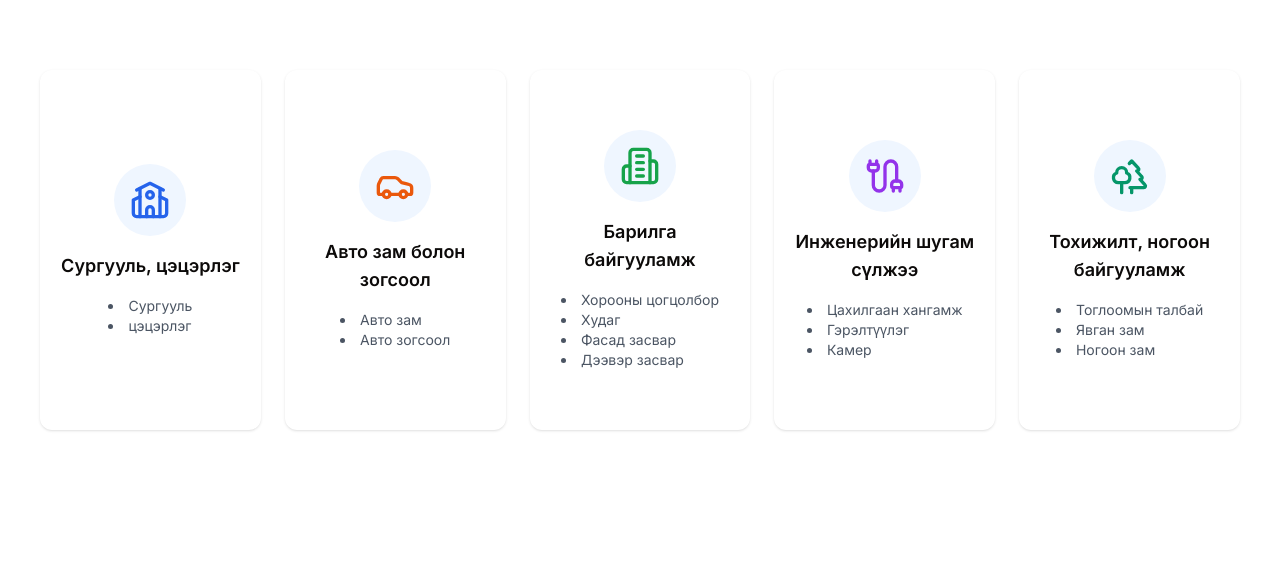
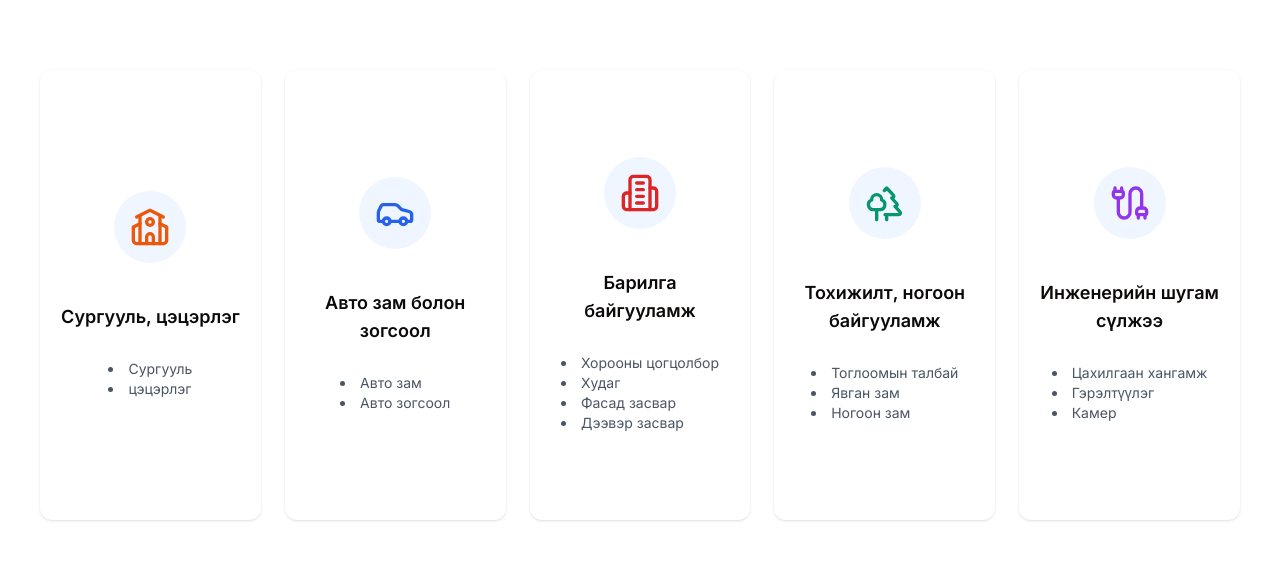
Before and after one commit to goldenRN/shdMonitoring, a Next.js app in the folder traversypress-ui-main/: page / in a window 1280 px wide. Shown: the part 161-731 px from the top of the page. Built offline with nearby package versions, Linux system fonts and the light colour scheme; no server answers.

Commit message:
buleg web done again

```diff
--- a/traversypress-ui-main/components/CategoriesGrid.tsx
+++ b/traversypress-ui-main/components/CategoriesGrid.tsx
@@ -11,19 +11,19 @@ interface Category {
 
 const categories: Category[] = [
   {
-    icon: <School className="w-10 h-10 text-blue-600" />,
+    icon: <School className="w-10 h-10 text-orange-600" />,
     name: "Сургууль, цэцэрлэг",
     subCategories: [
       "Сургууль", "цэцэрлэг"
     ],
   },
   {
-    icon: <Car className="w-10 h-10 text-orange-600" />,
+    icon: <Car className="w-10 h-10 text-blue-600" />,
     name: "Авто зам болон зогсоол",
     subCategories: ["Авто зам", "Авто зогсоол"],
   },
   {
-    icon: <Building2 className="w-10 h-10 text-green-600" />,
+    icon: <Building2 className="w-10 h-10 text-red-600" />,
     name: "Барилга байгууламж",
     subCategories: [
       "Хорооны цогцолбор",
@@ -32,15 +32,16 @@ const categories: Category[] = [
       "Дээвэр засвар",
     ],
   },
+
+  {
+    icon: <Trees className="w-10 h-10 text-emerald-600" />,
+    name: "Тохижилт, ногоон байгууламж",
+    subCategories: ["Тоглоомын талбай", "Явган зам", "Ногоон зам"],
+  },
   {
     icon: <Cable className="w-10 h-10 text-purple-600" />,
     name: "Инженерийн шугам сүлжээ",
     subCategories: ["Цахилгаан хангамж", "Гэрэлтүүлэг", "Камер"],
-  },
-  {
-    icon: <Trees className="w-10 h-10 text-emerald-600" />,
-    name: "Тохижилт, ногоон байгууламж",
-    subCategories: ["Тоглоомын талбай", "Явган зам", "Ногоон зам"],
   },
 ]
 interface Classes {
@@ -67,19 +68,21 @@ export default function CategoriesGrid() {
   return (
     <>
       <main className=" py-12">
-        <div className="grid grid-cols-1 sm:grid-cols-1 md:grid-cols-5 gap-6 max-w-7xl mx-auto px-4">
+        <div className="grid grid-cols-1 sm:grid-cols-1 md:grid-cols-5 gap-6 min-w-7xl mx-auto px-4">
           {categories.map((cat, idx) => (
-            <Link href={`/news/${idx}?icon=${cat.icon}&name=${cat.name}&desc=${cat.subCategories}`}>
+            <Link
+              key={idx + 1}
+              href={`/news/${idx + 1}?icon=${cat.icon}&name=${cat.name}&desc=${cat.subCategories}`}>
 
               <div
-                key={idx}
-                className=" rounded-xl border-red-100 shadow hover:shadow-xl hover:scale-[1.02] transition duration-300 p-5 min-h-[360px] flex flex-col items-center justify-center text-center"
+
+                className=" rounded-xl border-red-100 shadow hover:shadow-xl hover:scale-[1.02] transition duration-300 p-5 min-h-[450px] flex flex-col items-center justify-center text-center"
               >
 
-                <div className="p-4 rounded-full bg-blue-50 mb-4">
+                <div className="p-4 rounded-full bg-blue-50 mb-10">
                   {cat.icon}
                 </div>
-                <h3 className="text-lg font-semibold mb-2">{cat.name}</h3>
+                <h3 className="text-lg font-semibold mb-5">{cat.name}</h3>
 
                 {cat.subCategories.length > 0 ? (
                   <ul className="mt-2 text-sm text-gray-600 list-disc list-inside text-left">
--- a/traversypress-ui-main/components/settings/changePassword.tsx
+++ b/traversypress-ui-main/components/settings/changePassword.tsx
@@ -24,7 +24,7 @@ export default function ChangePassword() {
             const res = await fetch("https://shdmonitoring.ub.gov.mn/api/auth/change-password", {
                 method: "POST",
                 headers: { "Content-Type": "application/json" },
-        body: JSON.stringify({ oldPassword, newPassword }),
+                body: JSON.stringify({ oldPassword: oldPassword, newPassword: newPassword, userId: 1 }),
             });
 
             if (res.ok) {
```
Also changed, not shown: traversypress-ui-main/app/admin/posts/edit/[id]/page.tsx (+4 -63 lines), 1 other file (tests, documents, lock files or other folders). Lines whose indentation alone changed are shown as unchanged.
